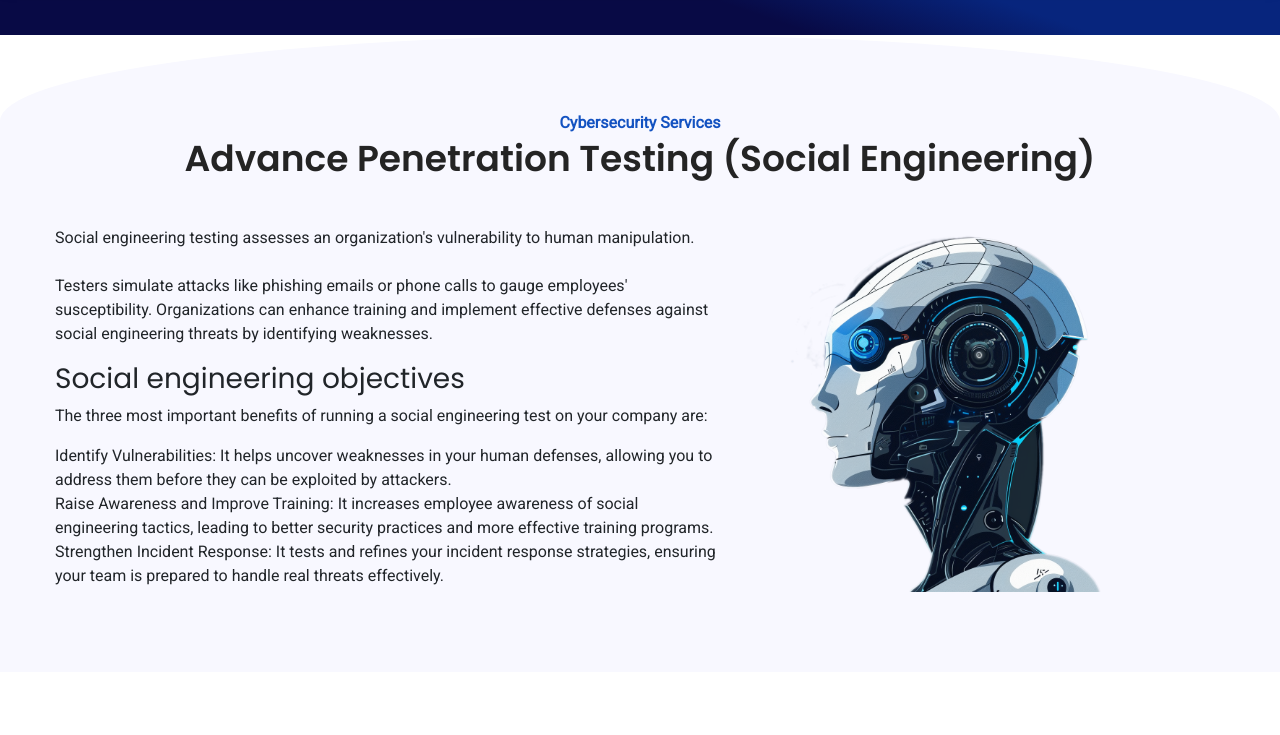
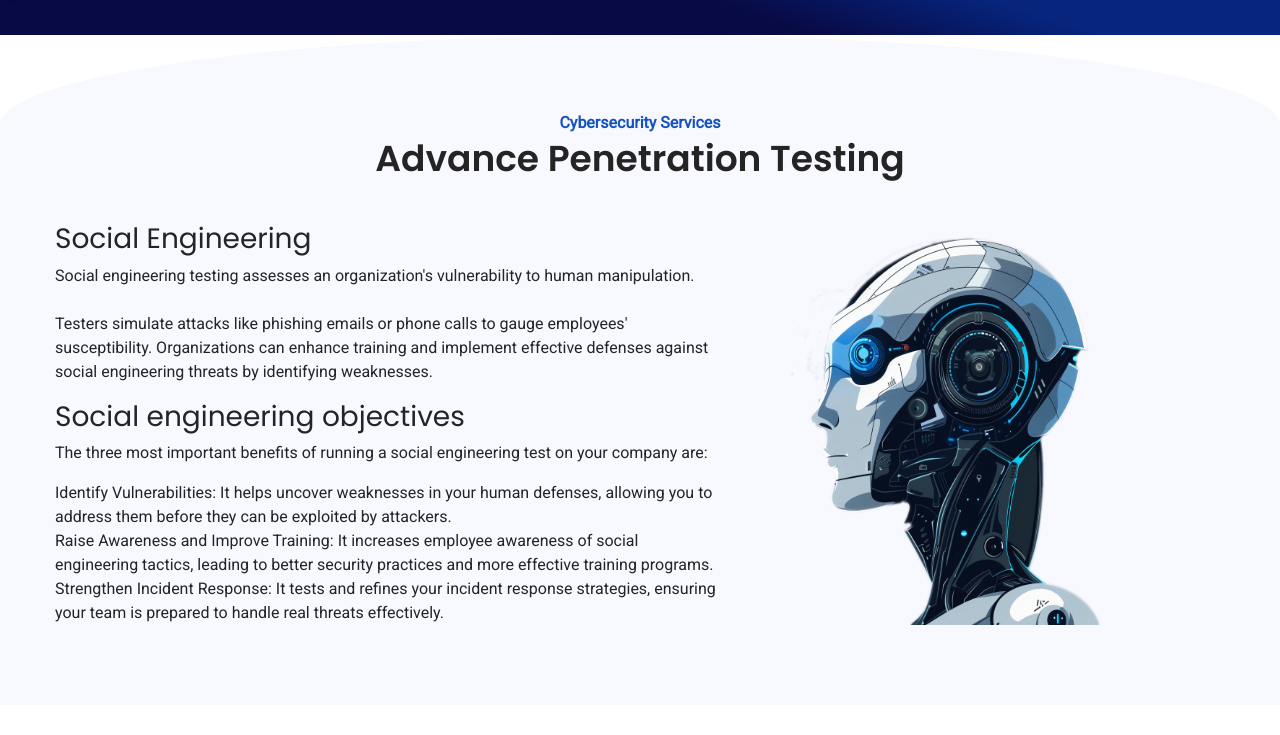
Before and after one commit to Beek-Labs/beek-labs.github.io, a plain HTML site: page services/social-engineering.html in a window 1280 px wide. Shown: the part 65-800 px from the top of the page. Drawn offline with nearby package versions, Linux system fonts and the light colour scheme; some packages are replaced by stand-ins of ours; a script that the page names is missing.

Commit message:
Update social-engineering.html

```diff
--- a/services/social-engineering.html
+++ b/services/social-engineering.html
@@ -108,7 +108,7 @@
       <div class="container">
         <div class="section-title">
           <span>Cybersecurity Services</span>
-          <h2>Advance Penetration Testing (Social Engineering)</h2>
+          <h2>Advance Penetration Testing</h2>
         </div>
         <div class="row">
           <div class="col-md-4 order-md-2 d-flex justify-content-center">
@@ -116,6 +116,7 @@
           </div>
           <div class="col-md-7 order-md-1 d-flex align-items-center">
             <div>
+              <H3>Social Engineering</H3>
               <p>Social engineering testing assesses an organization's vulnerability to human manipulation. <br><br>Testers simulate attacks like phishing emails or phone calls to gauge employees' susceptibility. Organizations can enhance training and implement effective defenses against social engineering threats by identifying weaknesses.</p>
               <h3>Social engineering objectives</h3>
               <p>The three most important benefits of running a social engineering test on your company are:</p>
```
